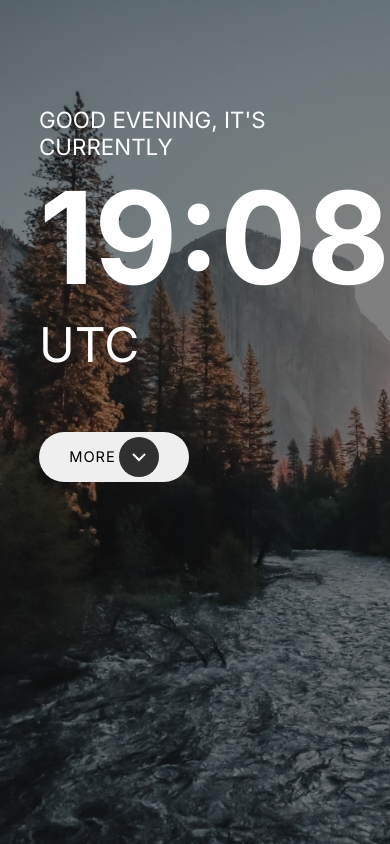
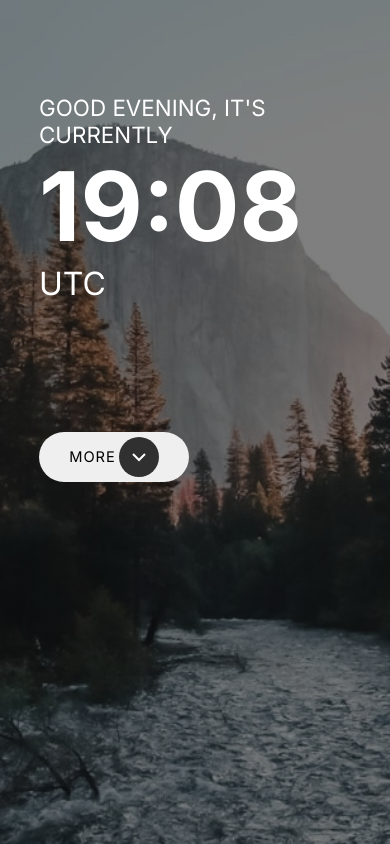
Before and after one commit to Pedro-Muro-Ramirez/clock-app, a plain HTML site: page index.html in a window 390 px wide. Drawn offline with nearby package versions, Linux system fonts and the light colour scheme; no server answers.

Commit message:
more mobile css

```diff
--- a/app.js
+++ b/app.js
@@ -39,7 +39,6 @@ let today = function () {
   document.querySelector('.time').innerHTML = liveTime;
 };
 today();
-console.log(today);
 setInterval(today, 1000);
 
 //Change Background
@@ -70,6 +69,7 @@ const backgroundChange = function () {
 backgroundChange();
 setInterval(backgroundChange, 1000);
 
+///Button functionality
 const btnLogic = function () {
   const btn = document.querySelector('.btn-more');
   const btnText = document.querySelector('.btn-text');
--- a/style.css
+++ b/style.css
@@ -82,12 +82,12 @@
 }
 .time {
   font-size: 800%;
-  flex-basis: 50%;
+  flex-basis: 40%;
   font-weight: 700;
 }
 .time-zone {
   font-size: 300%;
-  flex-basis: 50%;
+  flex-basis: 40%;
   margin-bottom: 3%;
   align-self: flex-end;
 }
@@ -144,7 +144,7 @@
   }
   .bg-evening {
     background-image: linear-gradient(rgba(0, 0, 0, 0.5), rgba(0, 0, 0, 0.5)),
-      url('starter-code/assets/mobile/bg-image-nighttime.jpg');
+      url('starter-code/assets/tablet/bg-image-nighttime.jpg');
   }
   .button-container {
     flex-basis: 100%;
@@ -206,6 +206,25 @@
 }
 
 @media only screen and (max-width: 768px) {
+  .bg-morning {
+    background-image: linear-gradient(rgba(0, 0, 0, 0.5), rgba(0, 0, 0, 0.5)),
+      url('starter-code/assets/mobile/bg-image-daytime.jpg');
+  }
+  .bg-evening {
+    background-image: linear-gradient(rgba(0, 0, 0, 0.5), rgba(0, 0, 0, 0.5)),
+      url('starter-code/assets/mobile/bg-image-nighttime.jpg');
+  }
+  .quote-container {
+    width: 400px;
+  }
+  .time {
+    font-size: 600%;
+    flex-basis: 30%;
+  }
+  .time-zone {
+    font-size: 200%;
+    flex-basis: 30%;
+  }
   .info-container {
     flex-flow: column;
     margin-left: 5%;
@@ -230,6 +249,15 @@
   }
 }
 
+@media only screen and (min-width: 1300px) {
+  .time {
+    flex-basis: 30%;
+  }
+  .time-zone {
+    flex-basis: 30%;
+  }
+}
+
 /*show or hide*/
 .hidden {
   display: none;
```
